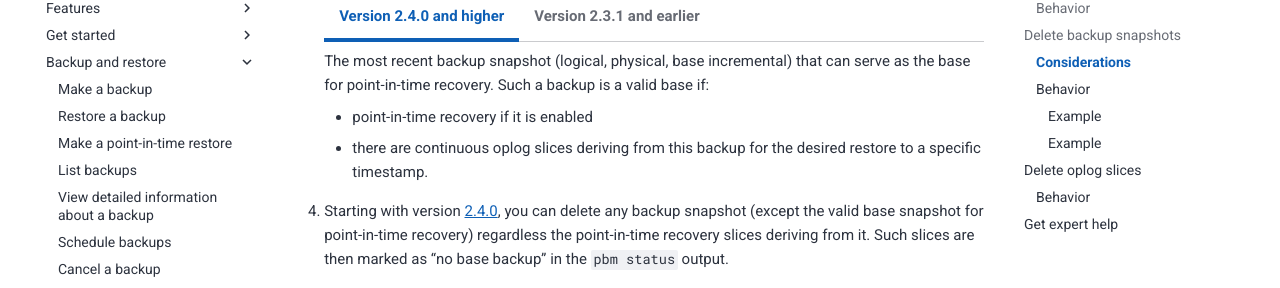
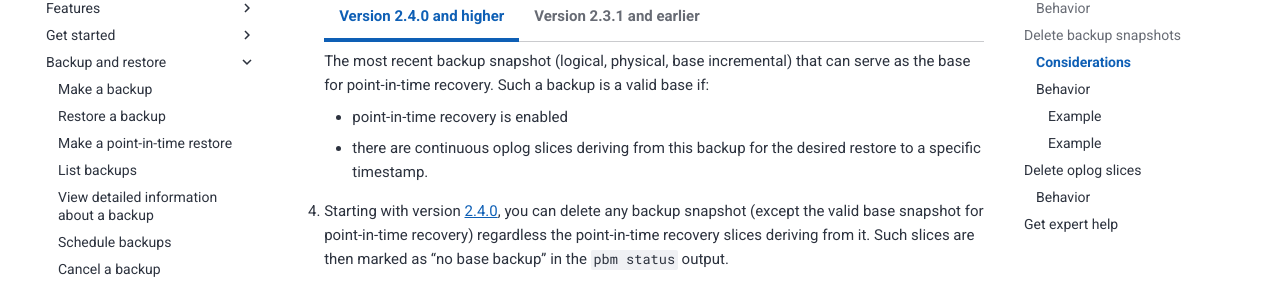
Before and after one commit to percona/pbm-docs, an MkDocs documentation site: the page built from docs/usage/delete-backup.md, in a window 1280 px wide and 900 px high, scrolled down 2352 px. Shown: the part 152-440 px from the top of the window. Built offline with MkDocs 1.6.1 and Material for MkDocs 9.7.7, drawn with Linux system fonts in a browser that asks for light colours; nearby versions of some CDN libraries; comment, search, counter and statistics services are not loaded.

Commit message:
Fixed grammar'

```diff
--- a/docs/usage/delete-backup.md
+++ b/docs/usage/delete-backup.md
@@ -103,7 +103,7 @@ Here's how the cleanup works:
 
         The most recent backup snapshot (logical, physical, base incremental) that can serve as the base for point-in-time recovery. Such a backup is a valid base if:
 
-        * point-in-time recovery if it is enabled
+        * point-in-time recovery is enabled
         * there are continuous oplog slices deriving from this backup for the desired restore to a specific timestamp.
 
 
```
